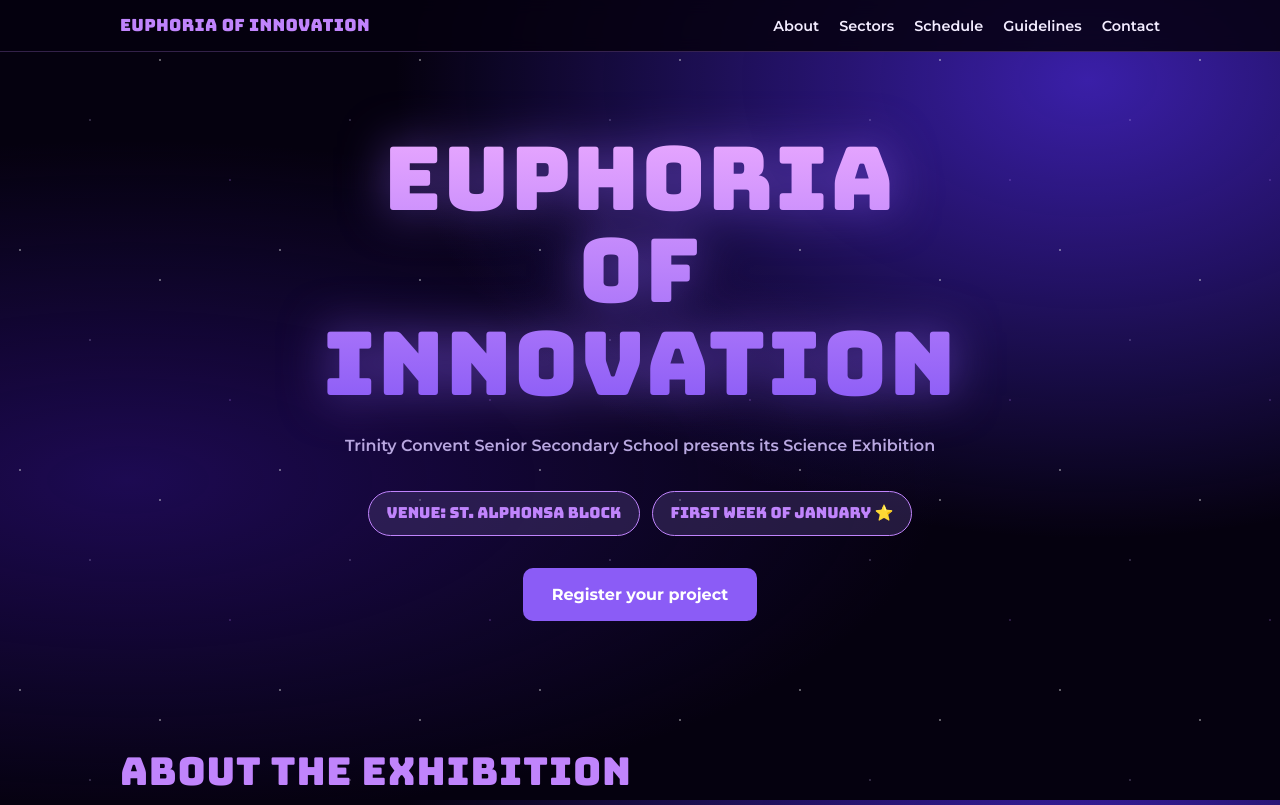
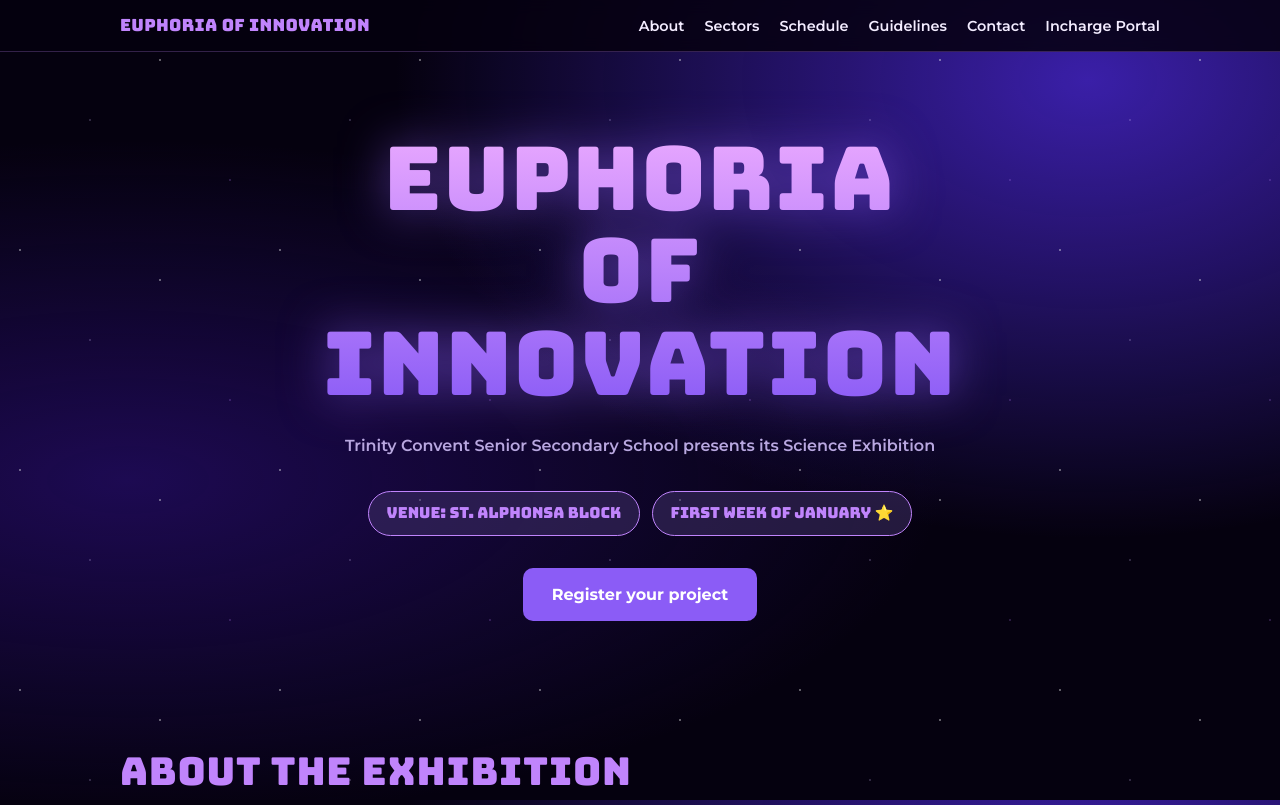
Before and after one commit to arjav0703/euphoria-of-innovation, a plain HTML site: page index.html in a window 1280 px wide. Shown: the top 805 px of the page. Drawn offline with Linux system fonts and the light colour scheme.

Commit message:
add incharge portal

```diff
--- a/index.html
+++ b/index.html
@@ -25,6 +25,7 @@
         <li><a href="#schedule">Schedule</a></li>
         <li><a href="#guidelines">Guidelines</a></li>
         <li><a href="#contact">Contact</a></li>
+        <li><a href="https://hackclubvidisha.zite.so/" target="_blank" rel="noopener">Incharge Portal</a></li>
       </ul>
     </nav>
   </div>
@@ -169,6 +170,7 @@
     <p class="lead">
       Refer to the incharge list for your sector. Reach out to <a href="mailto:arjavjain0703@gmail.com">Arjav Jain</a> for any questions regarding the website or form.
     </p>
+    <a class="btn" href="https://hackclubvidisha.zite.so/" target="_blank" rel="noopener">Incharge Portal</a>
   </div>
 </section>
 
```
